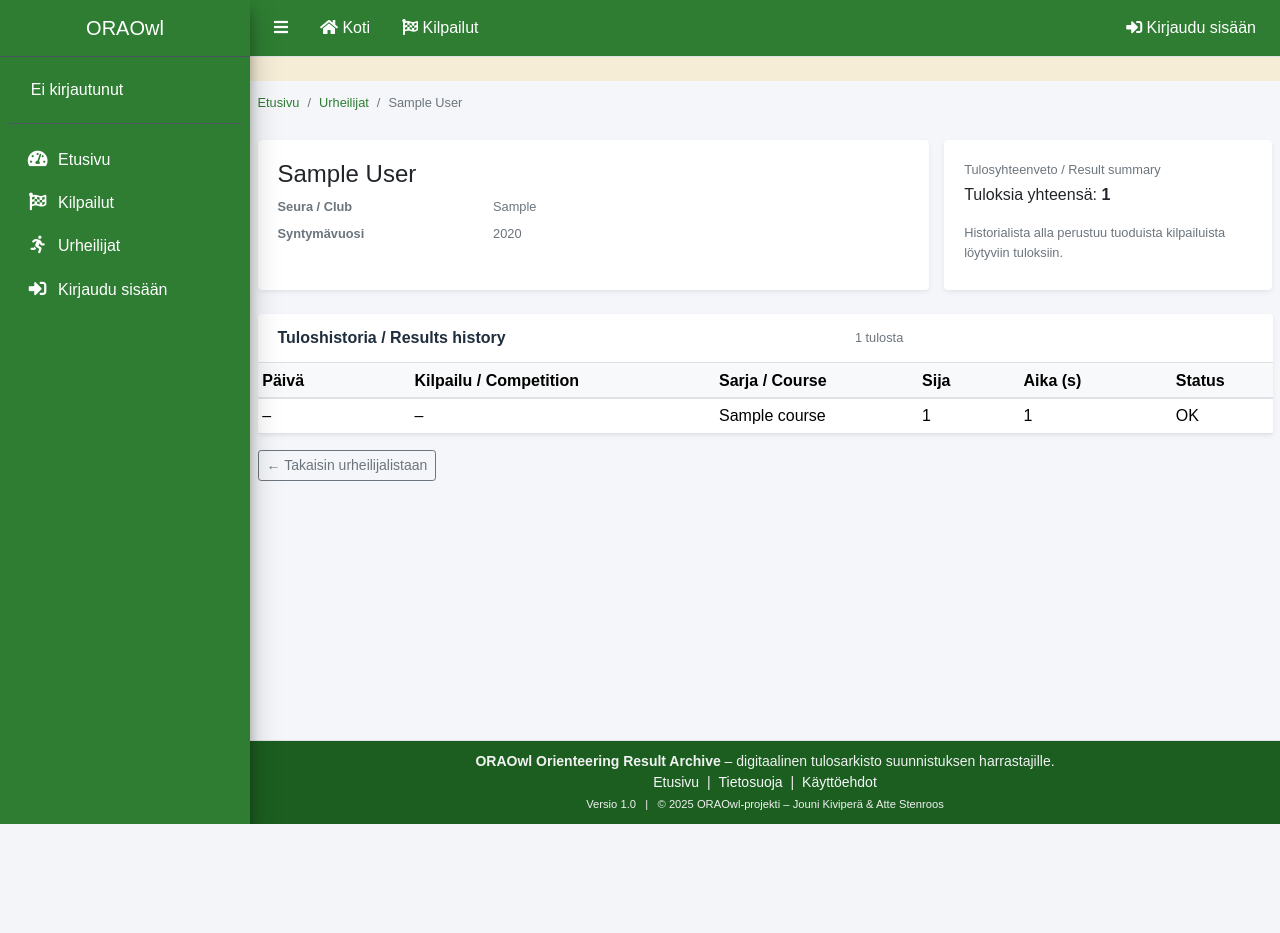
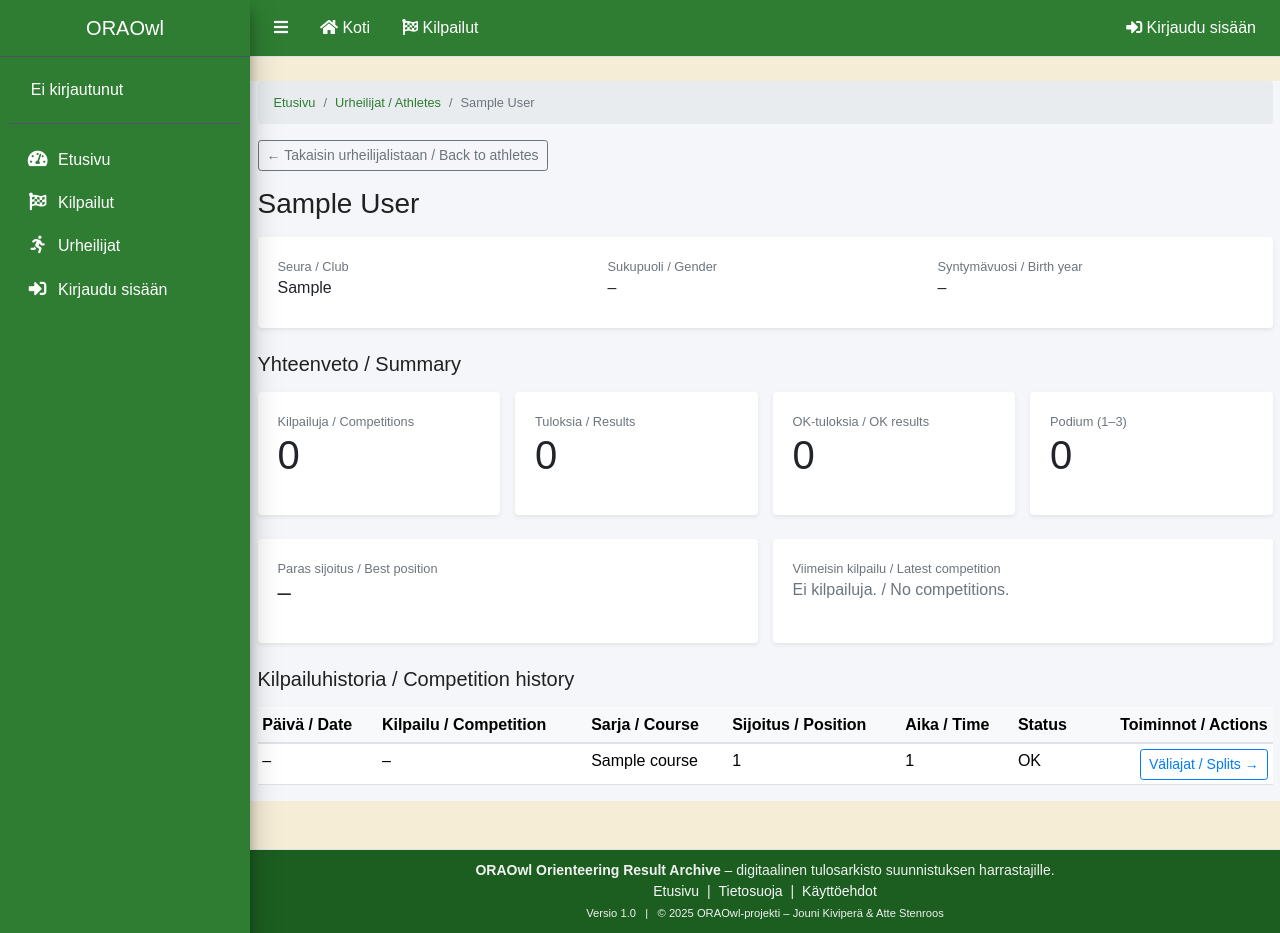
Before and after one commit to jounikivi/oraowl, a Django app: page /urheilijat/00000000-0000-0000-0000-000000000001/ in a window 1280 px wide. Before the commit the page ends 824 px from the top, so only its background shows below. Run offline with Django 5.2, Linux system fonts and the light colour scheme; tables that the repository leaves empty hold one stand-in row (values such as "Sample post"); style sheets or scripts are compiled from the project's sources; some libraries are stand-ins or nearby versions.

Commit message:
päivityksiä

```diff
--- a/oraw_app/templates/oraw_app/athletes/detail.html
+++ b/oraw_app/templates/oraw_app/athletes/detail.html
@@ -1,166 +1,202 @@
-{# oraw_app/templates/oraw_app/athletes/detail.html #}
 {% extends "oraw_app/base.html" %}
+{% load i18n %}
+{% load oraw_filters %}
 
-{% block title %}Urheilija – {{ athlete }}{% endblock %}
+{% block title %}
+  {{ athlete.full_name|default:athlete }} – Urheilijaprofiili / Athlete profile
+{% endblock %}
 
 {% block content %}
 <div class="container my-4">
 
-  {# -------------------------------------------------------- #}
-  {# Breadcrumb / Sivupolku                                   #}
-  {# -------------------------------------------------------- #}
+  {# Breadcrumb / Sivupolku #}
   <nav aria-label="breadcrumb" class="mb-3">
-    <ol class="breadcrumb small bg-transparent px-0 mb-0">
+    <ol class="breadcrumb small mb-0">
       <li class="breadcrumb-item">
         <a href="{% url 'oraw_app:home' %}">Etusivu</a>
       </li>
       <li class="breadcrumb-item">
-        <a href="{% url 'oraw_app:athletes_index' %}">Urheilijat</a>
+        <a href="{% url 'oraw_app:athletes_index' %}">Urheilijat / Athletes</a>
       </li>
       <li class="breadcrumb-item active" aria-current="page">
-        {{ athlete }}
+        {{ athlete.full_name|default:athlete }}
       </li>
     </ol>
   </nav>
 
-  {# -------------------------------------------------------- #}
-  {# Yläosa: urheilijan perustiedot                           #}
-  {# -------------------------------------------------------- #}
-  <div class="row g-3 mb-4">
-    <div class="col-12 col-lg-8">
-      <div class="card shadow-sm h-100">
-        <div class="card-body">
-          <h1 class="h4 mb-2">
-            {{ athlete }}
+  <a href="{% url 'oraw_app:athletes_index' %}"
+     class="btn btn-outline-secondary btn-sm mb-3">
+    ← Takaisin urheilijalistaan / Back to athletes
+  </a>
+
+  {# Otsikko #}
+  <h1 class="h3 mb-3">
+    {{ athlete.full_name|default:athlete }}
   </h1>
 
-          <dl class="row mb-0 small text-muted">
-            {# Seura / club – näytetään vain jos kenttä on olemassa ja ei tyhjä #}
-            {% if athlete.club %}
-              <dt class="col-sm-4">Seura / Club</dt>
-              <dd class="col-sm-8">{{ athlete.club }}</dd>
-            {% endif %}
-
-            {# Syntymävuosi / Year of birth (jos tällainen kenttä on) #}
-            {% if athlete.year_of_birth %}
-              <dt class="col-sm-4">Syntymävuosi</dt>
-              <dd class="col-sm-8">{{ athlete.year_of_birth }}</dd>
-            {% endif %}
-
-            {# Mahdollinen lisätieto-kenttä (esim. note / comment) #}
-            {% if athlete.note %}
-              <dt class="col-sm-4">Lisätiedot</dt>
-              <dd class="col-sm-8">{{ athlete.note }}</dd>
-            {% endif %}
-          </dl>
+  {# Perustiedot / Basic info #}
+  <div class="card shadow-sm mb-4">
+    <div class="card-body">
+      <div class="row">
+        <div class="col-12 col-md-4 mb-2">
+          <div class="text-muted small">Seura / Club</div>
+          <div>{{ athlete.club|default:"–" }}</div>
+        </div>
+        <div class="col-12 col-md-4 mb-2">
+          <div class="text-muted small">Sukupuoli / Gender</div>
+          <div>{{ athlete.gender_display|default:"–" }}</div>
+        </div>
+        <div class="col-12 col-md-4 mb-2">
+          <div class="text-muted small">Syntymävuosi / Birth year</div>
+          <div>{{ athlete.birth_year|default:"–" }}</div>
+        </div>
       </div>
     </div>
   </div>
 
-    {# Pieni yhteenvetokortti tuloksista #}
-    <div class="col-12 col-lg-4">
-      <div class="card shadow-sm h-100">
-        <div class="card-body d-flex flex-column justify-content-between">
-          <div>
-            <div class="text-muted small mb-1">
-              Tulosyhteenveto / Result summary
+  {# Yhteenveto-kortit #}
+  <h2 class="h5 mb-3">Yhteenveto / Summary</h2>
+
+  <div class="row g-3 mb-4">
+    <div class="col-12 col-md-3">
+      <div class="card h-100 shadow-sm">
+        <div class="card-body">
+          <div class="text-muted small">Kilpailuja / Competitions</div>
+          <div class="display-6">
+            {{ summary.competitions_count|default:"0" }}
           </div>
-            <p class="mb-2">
-              Tuloksia yhteensä:
-              <strong>{{ results|length }}</strong>
-            </p>
         </div>
-          <div class="small text-muted">
-            Historialista alla perustuu tuoduista kilpailuista löytyviin tuloksiin.
+      </div>
+    </div>
+
+    <div class="col-12 col-md-3">
+      <div class="card h-100 shadow-sm">
+        <div class="card-body">
+          <div class="text-muted small">Tuloksia / Results</div>
+          <div class="display-6">
+            {{ summary.results_count|default:"0" }}
+          </div>
+        </div>
+      </div>
+    </div>
+
+    <div class="col-12 col-md-3">
+      <div class="card h-100 shadow-sm">
+        <div class="card-body">
+          <div class="text-muted small">OK-tuloksia / OK results</div>
+          <div class="display-6">
+            {{ summary.ok_results_count|default:"0" }}
+          </div>
+        </div>
+      </div>
+    </div>
+
+    <div class="col-12 col-md-3">
+      <div class="card h-100 shadow-sm">
+        <div class="card-body">
+          <div class="text-muted small">Podium (1–3)</div>
+          <div class="display-6">
+            {{ summary.podium_count|default:"0" }}
           </div>
         </div>
       </div>
     </div>
   </div>
 
-  {# -------------------------------------------------------- #}
-  {# Tuloshistoria                                             #}
-  {# -------------------------------------------------------- #}
-  <div class="card shadow-sm">
-    <div class="card-header bg-white d-flex justify-content-between align-items-center">
-      <span><strong>Tuloshistoria / Results history</strong></span>
-      <span class="small text-muted">
-        {{ results|length }} tulosta
-      </span>
+  {# Paras sija & viimeisin kilpailu samassa rivissä #}
+  <div class="row g-3 mb-4">
+    <div class="col-12 col-md-6">
+      <div class="card h-100 shadow-sm">
+        <div class="card-body">
+          <div class="text-muted small">Paras sijoitus / Best position</div>
+          <div class="h4 mb-0">
+            {{ summary.best_position|default:"–" }}
+          </div>
+        </div>
+      </div>
     </div>
 
-    {% if results %}
-      <div class="table-responsive m-0">
-        <table class="table table-sm align-middle mb-0">
+    <div class="col-12 col-md-6">
+      <div class="card h-100 shadow-sm">
+        <div class="card-body">
+          <div class="text-muted small">Viimeisin kilpailu / Latest competition</div>
+          {% if summary.latest_competition %}
+            <div>
+              {{ summary.latest_competition.date|date:"j. F Y" }} –
+              {{ summary.latest_competition.name }}
+            </div>
+          {% else %}
+            <div class="text-muted">Ei kilpailuja. / No competitions.</div>
+          {% endif %}
+        </div>
+      </div>
+    </div>
+  </div>
+
+  {# Kilpailuhistoria #}
+  <h2 class="h5 mt-4 mb-3">
+    Kilpailuhistoria / Competition history
+  </h2>
+
+  <div class="table-responsive mb-5">
+    <table class="table table-sm table-hover align-middle">
       <thead class="table-light">
         <tr>
-              <th style="width: 15%;">Päivä</th>
-              <th style="width: 30%;">Kilpailu / Competition</th>
-              <th style="width: 20%;">Sarja / Course</th>
-              <th style="width: 10%;">Sija</th>
-              <th style="width: 15%;">Aika (s)</th>
-              <th style="width: 10%;">Status</th>
+          <th scope="col">Päivä / Date</th>
+          <th scope="col">Kilpailu / Competition</th>
+          <th scope="col">Sarja / Course</th>
+          <th scope="col">Sijoitus / Position</th>
+          <th scope="col">Aika / Time</th>
+          <th scope="col">Status</th>
+          <th scope="col" class="text-end">Toiminnot / Actions</th>
         </tr>
       </thead>
       <tbody>
+        {% if results %}
           {% for result in results %}
             <tr>
               <td>
-                  {% if result.competition and result.competition.date %}
-                    {{ result.competition.date }}
+                {% if result.competition_date %}
+                  {{ result.competition_date|date:"j. F Y" }}
+                {% elif result.competition.date %}
+                  {{ result.competition.date|date:"j. F Y" }}
                 {% else %}
                   –
                 {% endif %}
               </td>
+              <td>{{ result.competition.name|default:"–" }}</td>
+              <td>{{ result.course.name|default:"–" }}</td>
+              <td>{{ result.position|default:"–" }}</td>
+
+              {# Aika / Time – sama logiikka kuin tulossivulla #}
               <td>
-                  {% if result.competition %}
-                    <a href="{% url 'oraw_app:competition_detail' result.competition.pk %}">
-                      {{ result.competition.name }}
-                    </a>
+                {% if result.finish_time_s %}
+                  {{ result.finish_time_s|format_seconds }}
                 {% else %}
                   –
                 {% endif %}
               </td>
-                <td>
-                  {% if result.course %}
-                    {{ result.course.name }}
-                  {% else %}
-                    –
+
+              <td>{{ result.status|default:"–" }}</td>
+              <td class="text-end">
+                {% if result.pk %}
+                  <a href="{% url 'oraw_app:result_detail' result.pk %}"
+                     class="btn btn-outline-primary btn-sm">
+                    Väliajat / Splits →
+                  </a>
                 {% endif %}
-                </td>
-                <td>
-                  {% if result.position %}
-                    {{ result.position }}
-                  {% else %}
-                    –
-                  {% endif %}
-                </td>
-                <td>
-                  {% if result.finish_time_s %}
-                    {{ result.finish_time_s }}
-                  {% else %}
-                    –
-                  {% endif %}
-                </td>
-                <td>
-                  {{ result.status }}
               </td>
             </tr>
           {% endfor %}
+        {% else %}
+          <tr>
+            <td colspan="7" class="text-muted text-center py-4">
+              Ei tuloksia tälle urheilijalle. / No results for this athlete.
+            </td>
+          </tr>
+        {% endif %}
       </tbody>
     </table>
-      </div>
-    {% else %}
-      <div class="card-body text-muted">
-        Ei tallennettuja tuloksia tälle urheilijalle. / No results for this athlete.
-      </div>
-    {% endif %}
-  </div>
-
-  <div class="mt-3">
-    <a href="{% url 'oraw_app:athletes_index' %}" class="btn btn-outline-secondary btn-sm">
-      ← Takaisin urheilijalistaan
-    </a>
   </div>
 
 </div>
```
Also changed, not shown: oraw_app/templates/oraw_app/athletes/index.html (+41 -102 lines). Lines whose indentation alone changed are shown as unchanged.
